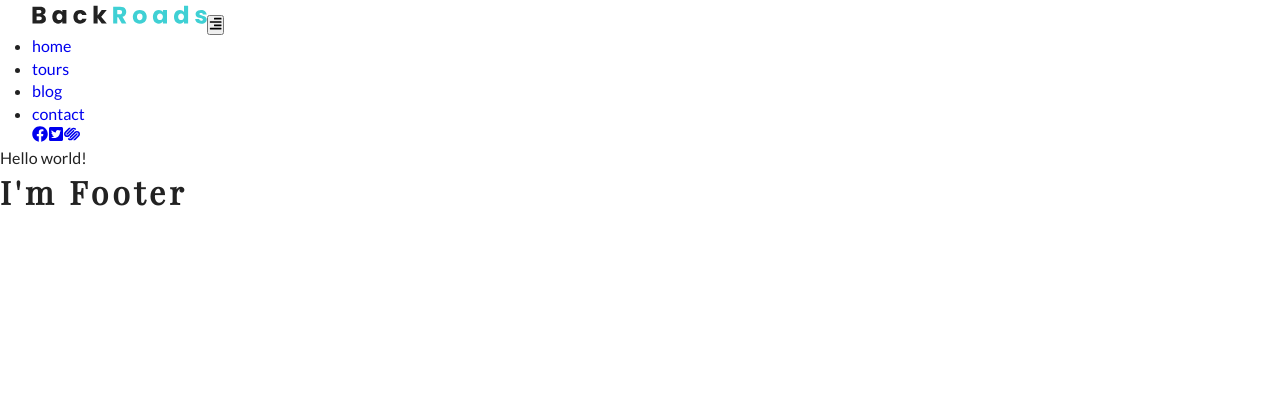
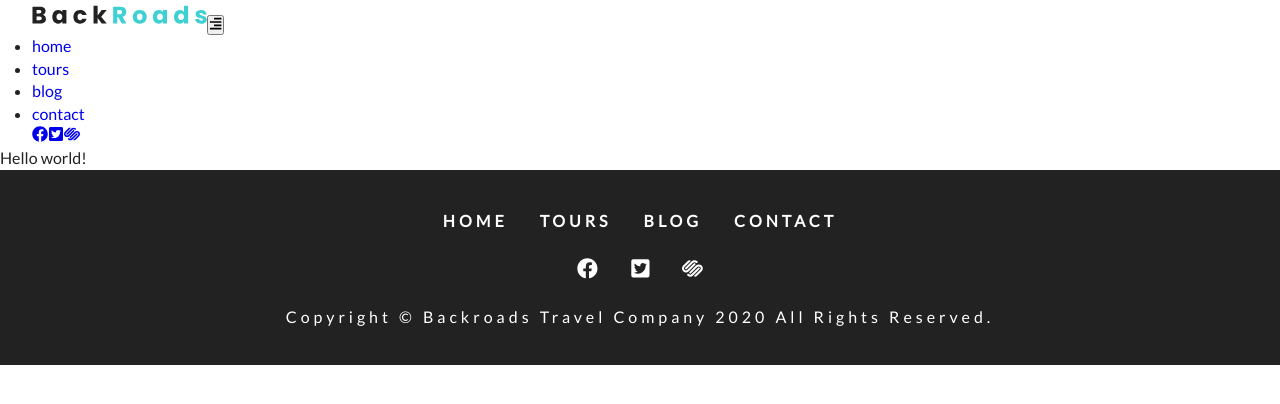
Before and after one commit to DundarKoray/Gatsby__Contentful__Project__Travel-Agency, a Gatsby app: page / in a window 1280 px wide. Shown: the top 404 px of the page. Built offline with nearby package versions, Linux system fonts and the light colour scheme.

Commit message:
completed footer component

```diff
--- a/src/components/Footer.js
+++ /dev/null
@@ -1,11 +0,0 @@
-import React from 'react';
-
-const Footer = () => {
-    return (
-        <div>
-            <h1>I'm Footer</h1>
-        </div>
-    );
-};
-
-export default Footer;
--- /dev/null
+++ b/src/components/Footer/Footer.js
@@ -0,0 +1,27 @@
+import React from 'react';
+import styles from './footer.module.css'
+import links from '../../constants/links'
+import socialIcons from '../../constants/social-icons'
+import { Link } from 'gatsby'
+
+const Footer = () => {
+    return (
+        <footer className={styles.footer}>
+            <div className={styles.links}>
+                {links.map((item,index)=>{
+                    return <Link key={index} to={item.path}>{item.text}</Link>
+                })}
+            </div>
+            <div className={styles.icons}>
+                {socialIcons.map((item,index)=>{
+                    return <a key={index} target="_blank" rel="noopener noreferrer" href={item.url}>{item.icon}</a>
+                })}
+            </div>
+            <div className={styles.copyright}>
+                copyright &copy; backroads travel company {new Date().getFullYear()} all rights reserved.
+            </div>
+        </footer>
+    );
+};
+
+export default Footer;
--- a/src/components/Layout.js
+++ b/src/components/Layout.js
@@ -1,6 +1,6 @@
 import React from 'react';
-import Navbar from './Navbar';
-import Footer from './Footer';
+import Navbar from './Navbar/Navbar';
+import Footer from './Footer/Footer';
 import './layout.css'
 
 const Layout = ({children}) => {
```
Also changed, not shown: src/components/Navbar/Navbar.js (renamed from src/components/Navbar.js, +4 -4 lines), src/components/Footer/footer.module.css (renamed from src/css/footer.module.css), src/components/Navbar/navbar.module.css (renamed from src/css/navbar.module.css).
